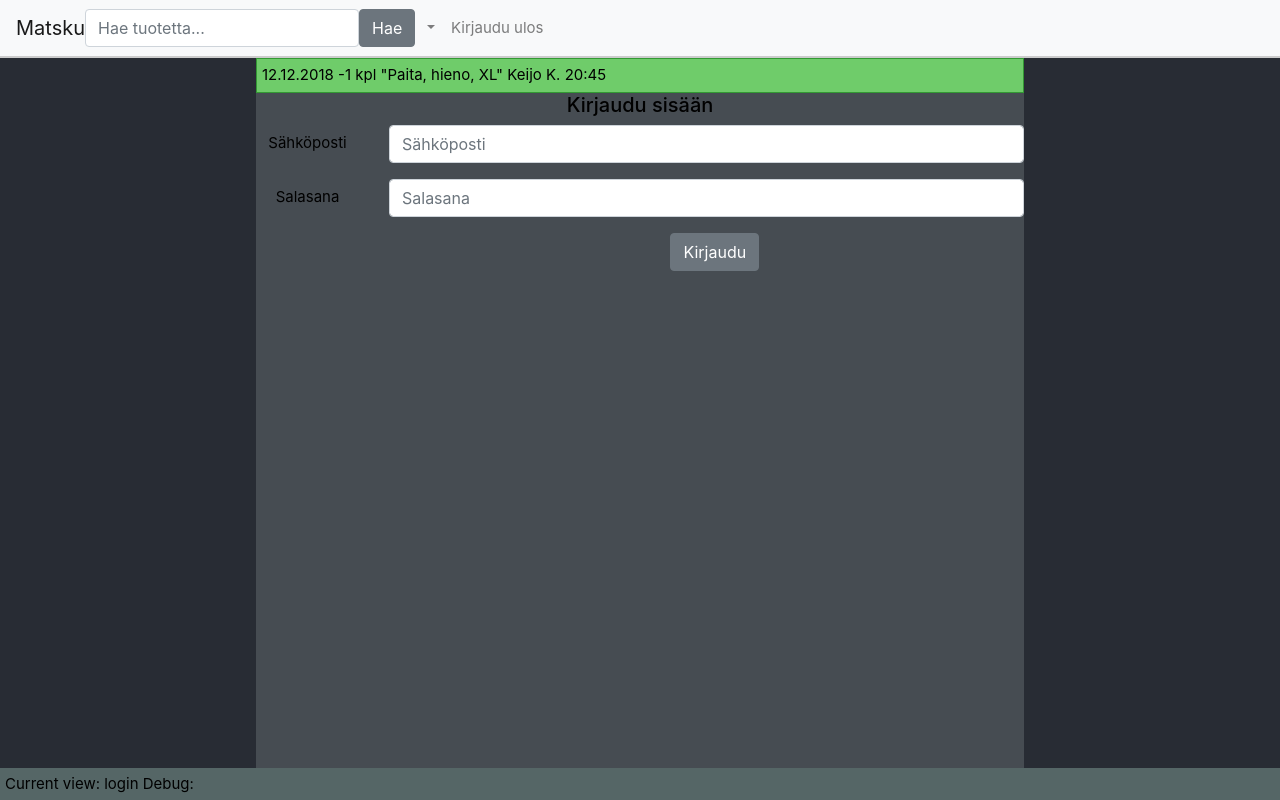
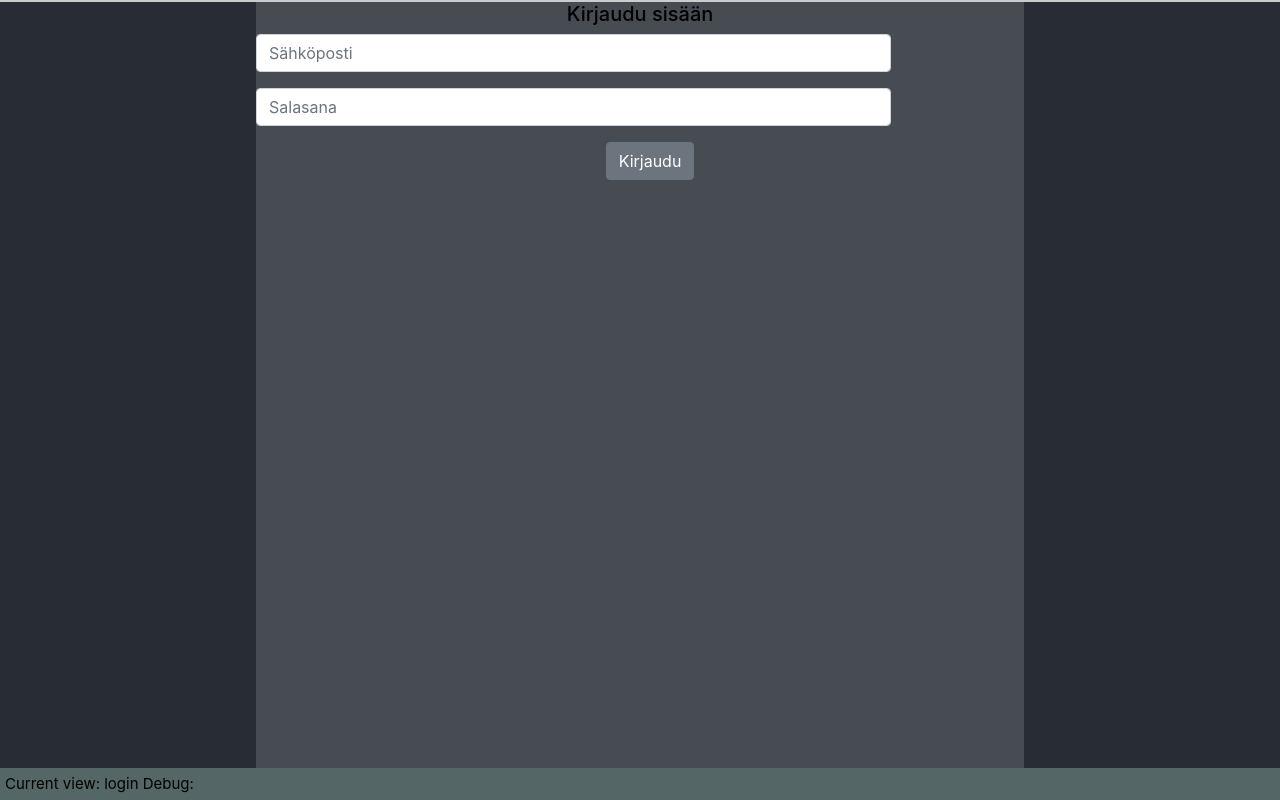
Before and after one commit to jttkinnunen/OnlineCatalog, a React (Create React App) app in the folder front-end/: page / in a window 1280 px wide. Both pictures are taken after a click on the link "Kirjaudu ulos". Built offline with nearby package versions, Linux system fonts and the light colour scheme.

Commit message:
-NavBar now only visible when logged in -Event list now only visible in the articles list -page -Added helper functions for future back-end POST requests and created sample functions for log-in and fetch articles

```diff
--- a/front-end/src/App.js
+++ b/front-end/src/App.js
@@ -14,12 +14,13 @@ class App extends Component {
         super(props);
         this.setView = this.setView.bind(this);
         this.login = this.login.bind(this);
+        this.postJsonRequest = this.postJsonRequest.bind(this);
         this.state = {
             // Tähän kaikki mahdolliset muuttujat mitä sivulla voi olla. Päivitetään alielementeille tarvittaessa.
 
             current_view: "articles", // articles, add-article, audit-log, article-detailed, login, manage-users, forgot-pass, change-pass, profile-page
             user: null,
-            debug: '',
+            debugval: '',
             user_token: "123456789",
             user_rights: "admin", // admin/user
             articles: [
@@ -68,45 +69,84 @@ class App extends Component {
         };
     }
 
-
+    postJsonRequest(path, payload){
+        // TODO: Add .env(?) variable instead of hardcoded IP
+        return(
+            fetch('http://localhost:8080' + path, {
+                method: "POST",
+                mode: "no-cors", // TODO: try without this line
+                headers: {
+                    'Content-Type': 'application/json; charset=utf-8',
+                },
+                body: JSON.stringify(payload),
+            }))
+        .then(response => response.json());
+    }
 
     fetchArticles() {
-        // TODO: Edit as needed and catch the promise and change this.state.articles[] based on result
-        // TODO: Add .env(?) variable instead of hardcoded IP
-        // Confirmed to send properly, but receive (.then) is not done
-
-        var token = this.state.user_token;
-
-        //this.state.debug = this.state.debug + ' ' + token;
-
-        fetch('http://localhost:8080/getArticles/', {
-            method: "post",
-            headers: {
-                'Content-Type': "application/x-www-form-urlencoded"
-            },
-            body: "token="+{token}
+        this.postJsonRequest("/getArticles", {token: this.state.user_token})
+        .then((responseJson) => {
+            this.setState({
+                debugval: this.state.debugval + " ArticlesResponse",
+            })
         })
-        .then(function(myJson) {
-            this.state.debug = this.state.debug + JSON.stringify(myJson);
+        .catch(err => {
+            this.setState({
+                debugval: this.state.debugval + " Error-fetching-articles:" + err,
+            })
         })
     }
 
-    login(user, pass) {
-        // TODO: Edit as needed and catch the promise and change this.state.articles[] based on result
-        // Confirmed to send properly, but receive (.then) is not done
-
-
-        fetch('http://localhost:8080/login/', {
-            method: "post",
-            headers: {
-                'Content-Type': "application/x-www-form-urlencoded"
-            },
-            body: "username="+{user}+"&password="+{pass}
-        })
-            .then(function(myJson) {
-                this.state.debug = this.state.debug + JSON.stringify(myJson);
+    login(user, pass){
+        this.postJsonRequest("/login",
+            {
+            "username": user,
+            "password": pass
+            })
+            .then((responseJson) => {
+                this.setState({
+                    debugval: this.state.debugval + " TOKEN:" + responseJson.token,
+                    user_token: responseJson.token,
+                    current_view: "articles",
+                })
+            })
+            .catch(err => {
+                this.setState({
+                    debugval: this.state.debugval + " Error-fetching-token:" + err,
+                })
             })
     }
+
+    /*
+    login(user, pass) {
+        // TODO: Some loading indicator? Before "fetch" set status to "loading" and in "then()" set to "complete"
+
+        // fetch('http://localhost:8080/login?username='+user+"&password="+pass, {
+        fetch('http://localhost:8080/login', {
+            method: "POST",
+            mode: "cors", // TODO: try without this line
+            headers: {
+                'Content-Type': 'application/json',
+            },
+            body: JSON.stringify({
+                username: user,
+                password: pass,
+            })
+        })
+        .then((response) => response.json())
+        .then((responseJson) => {
+            this.setState({
+                debugval: this.state.debugval + " TOKEN:" + responseJson.token,
+                user_token: responseJson.token,
+                current_view: "articles",
+            })
+        })
+            .catch(err => {
+                this.setState({
+                    debugval: this.state.debugval + " ERROR:" + err,
+                })
+            });
+    }*/
 
     setView(new_view) {
         if(new_view === "articles")
@@ -124,19 +164,19 @@ class App extends Component {
                 <header className="App-header">
 
                     <div class="container-fluid" className = "navigation-bar" >
-                        <Navigation_bar setView = {this.setView} />
+                        <Navigation_bar setView = {this.setView} current_view = {this.state.current_view} />
                     </div>
 
                     <div class="container" className = "body">
                         <div className="container-fluid" className="event-bar">
-                            <Events/>
+                            <Events current_view = {this.state.current_view} />
 
                         </div>
                         <Body  current_view = {this.state.current_view} articles = {this.state.articles} login = {this.login}/>
                     </div>
 
                     <div className="container-fluid" className="footer">
-                        <Footer view = {this.state.current_view} debug = {this.state.debug}/>
+                        <Footer current_view = {this.state.current_view} debugval = {this.state.debugval}/>
                     </div>
 
                 </header>
--- a/front-end/src/components/Events.js
+++ b/front-end/src/components/Events.js
@@ -22,6 +22,7 @@ class Events extends React.Component {
     }
 
     render() {
+        if (this.props.current_view === "articles")
         return (
             <div className = "event-list" id="toggler">
                 <div className="event-text">12.12.2018 -1 kpl  "Paita, hieno, XL" Keijo K. 20:45</div>
@@ -37,6 +38,7 @@ class Events extends React.Component {
                 </UncontrolledCollapse>
             </div>
         );
+        return(<div></div>);
 
     }
 }
--- a/front-end/src/components/Footer.js
+++ b/front-end/src/components/Footer.js
@@ -5,7 +5,7 @@ class Footer extends React.Component {
     render() {
         return (
             <div className="event-text">
-                Current view: {this.props.view} Debug: {this.props.debug}
+                Current view: {this.props.current_view} Debug: {this.props.debugval}
             </div>
         );
     }
--- a/front-end/src/components/Navigation.js
+++ b/front-end/src/components/Navigation.js
@@ -48,11 +48,11 @@ class Navigation extends React.Component {
     // Add functions for click event checks
 
     render() {
+        if (this.props.current_view !== "login")
         return (
                 <div>
-
                     <Navbar color="light" light  expand="sm">
-                        <NavbarBrand href="/" className="mr-auto">Matsku</NavbarBrand>
+                        <NavbarBrand href="/" className="mr-auto">Matsku &nbsp;</NavbarBrand>
                         <Form className = "nav-form">
                             <Input type="text" id="textSearch" placeholder="Hae tuotetta..." />
                             <Button type="submit" onClick={() => this.props.setView("articles")}>Hae</Button>
@@ -61,8 +61,6 @@ class Navigation extends React.Component {
                             <NavbarToggler onClick={this.toggleNavbar} className="mr-2" />
                             <Collapse isOpen={!this.state.collapsed} navbar>
                                 <Nav classname="ml-auto" navbar>
-
-
 
                                   <UncontrolledDropdown nav inNavbar>
 
@@ -92,10 +90,6 @@ class Navigation extends React.Component {
                         <NavItem >
                             <NavLink onClick={() => this.props.setView("login")}>  Kirjaudu ulos</NavLink>
                         </NavItem>
-
-
-
-
                                 </Nav>
                     </Collapse>
 
@@ -103,6 +97,7 @@ class Navigation extends React.Component {
             </div>
 
         );
+        return (<div></div>);
     }
 }
 
--- a/front-end/src/components/body-components/AddArticle.js
+++ b/front-end/src/components/body-components/AddArticle.js
@@ -8,9 +8,9 @@ class AddArticle extends React.Component {
         return (
             <Form>
                 <FormGroup>
-                    <Label for="productName">Tuotteen nimi</Label>
+                    <Label for="productName" sm={2}>Tuotenimi</Label>
                     <Input valid />
-                    <FormFeedback valid>Hienoa! Tuotenimi on saatavilla</FormFeedback>
+                    <FormFeedback valid>Tuotenimi on saatavilla</FormFeedback>
                     <FormText>Nimeä tuote tähän tapaan: "Paita, FCG, XL" tai "Kynä, FCGTalent, Punainen"</FormText>
                 </FormGroup>
 
@@ -40,7 +40,7 @@ class AddArticle extends React.Component {
                 </FormGroup>
 
                 <FormGroup check row>
-                    <Col sm={{ size: 10, offset: 2 }}>
+                    <Col sm={{ size: 10, offset: 1 }}>
                         <Button>Lähetä</Button>
                     </Col>
                 </FormGroup>
--- a/front-end/src/components/body-components/Login.js
+++ b/front-end/src/components/body-components/Login.js
@@ -10,25 +10,50 @@ import { Col, Button, Form, FormGroup, Label, Input, FormText } from 'reactstrap
 // TODO: https://reactstrap.github.io/components/form/
 
 class Login extends React.Component {
+    constructor(props) {
+        super(props);
+        this.state = {
+            user: '',
+            pass: '',
+        };
+        this.handleUserChange = this.handleUserChange.bind(this);
+        this.handlePassChange = this.handlePassChange.bind(this);
+        this.handleSubmit = this.handleSubmit.bind(this);
+    }
+
+    handleUserChange(event) {
+        this.setState({
+            user: event.target.value,
+        })
+    }
+
+    handlePassChange(event) {
+        this.setState({
+            pass: event.target.value,
+        })
+    }
+
+    handleSubmit() {
+        this.props.login(this.state.user, this.state.pass);
+    }
+
     render() {
         return(
             <Form>
                 <h5>Kirjaudu sisään</h5>
                 <FormGroup row>
-                    <Label for="exampleEmail" sm={2}>Sähköposti</Label>
                     <Col sm={10}>
-                        <Input type="email" name="email" id="exampleEmail" placeholder="Sähköposti" />
+                        <Input type="email" name="email" id="exampleEmail" placeholder="Sähköposti" value = {this.state.user} onChange = {this.handleUserChange}/>
                     </Col>
                 </FormGroup>
                 <FormGroup row>
-                    <Label for="examplePassword" sm={2}>Salasana</Label>
                     <Col sm={10}>
-                        <Input type="password" name="password" id="examplePassword" placeholder="Salasana" />
+                        <Input type="password" name="password" id="examplePassword" placeholder="Salasana" value = {this.state.pass} onChange = {this.handlePassChange} />
                     </Col>
                 </FormGroup>
                 <FormGroup check row>
-                    <Col sm={{ size: 10, offset: 2 }}>
-                        <Button onClick={() => this.props.login("urpo","turpo")}>Kirjaudu</Button>
+                    <Col sm={{ size: 10, offset: 1 }}>
+                        <Button onClick={this.handleSubmit}>Kirjaudu</Button>
                     </Col>
                 </FormGroup>
             </Form>
```
Also changed, not shown: front-end/src/components/body-components/Articles.js (+4 -4 lines). Lines whose indentation alone changed are shown as unchanged.
